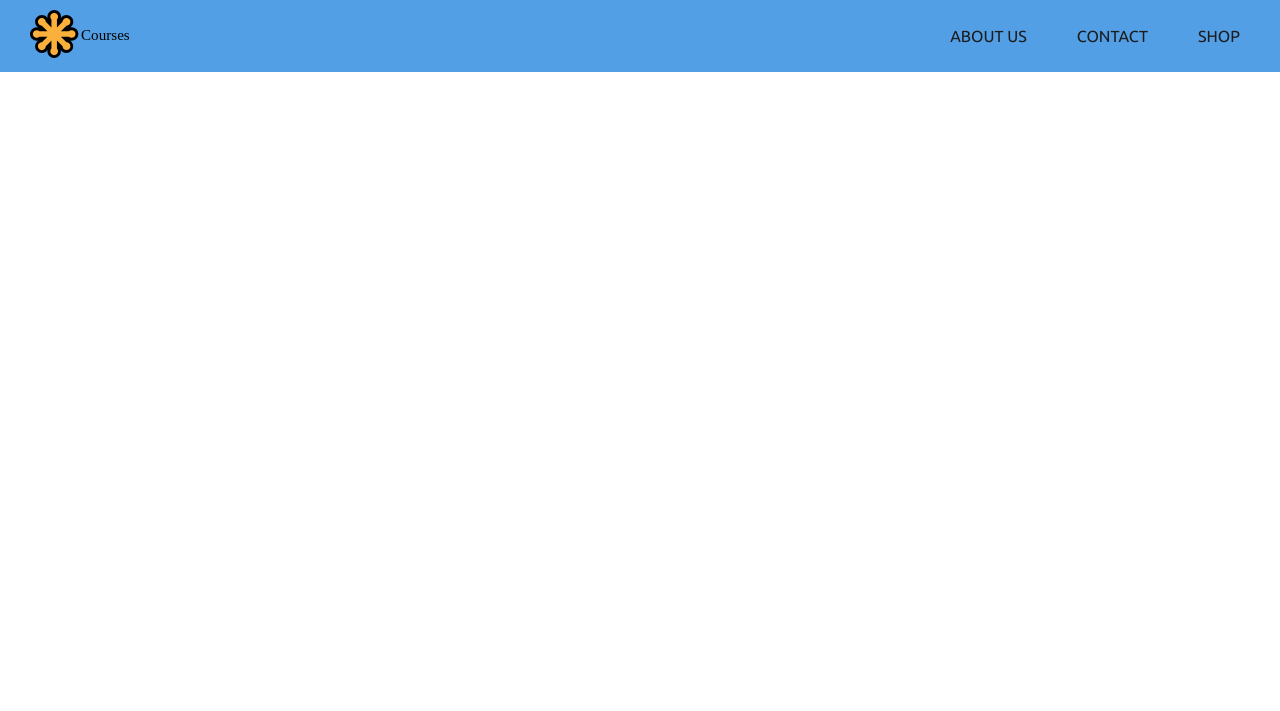
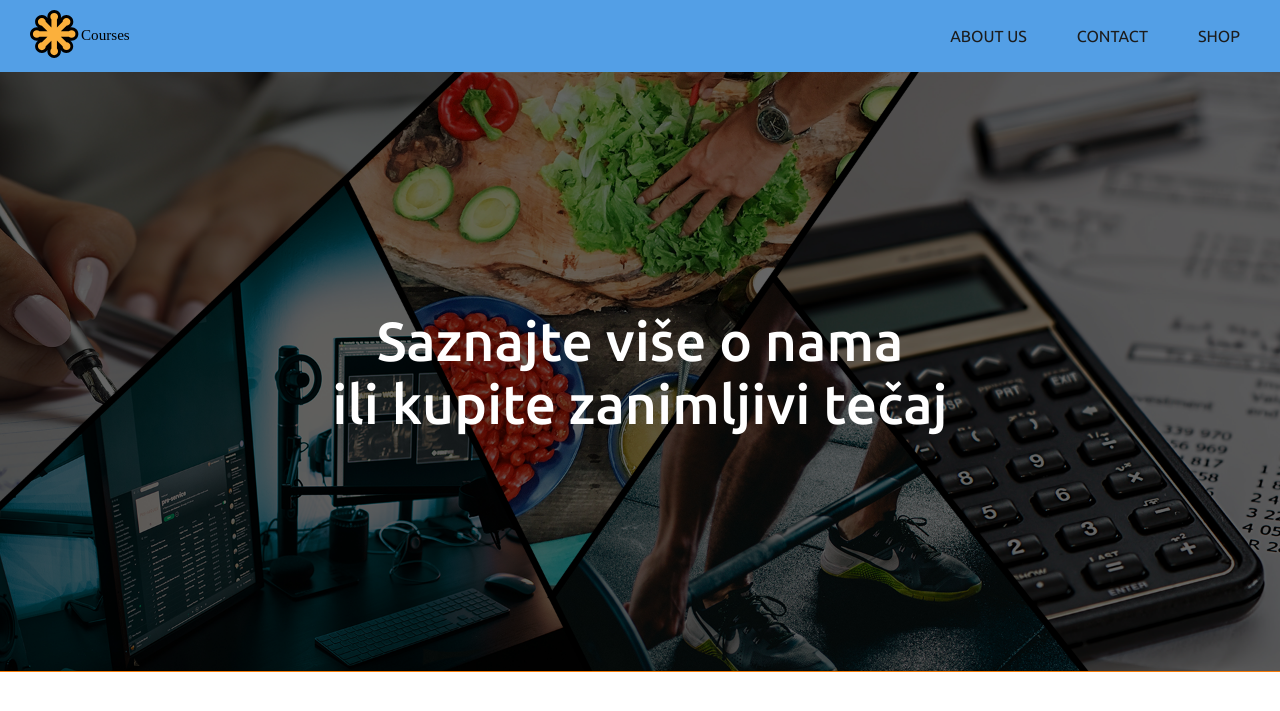
Before and after one commit to dtomicic/course-website, a PHP site: page / in a window 1280 px wide. Shown: the top 711 px of the page. Run offline with PHP 8.4, Linux system fonts and the light colour scheme; some libraries are stand-ins or nearby versions.

Commit message:
first section done

```diff
--- a/assets/css/main.css
+++ b/assets/css/main.css
@@ -109,6 +109,61 @@
   }
 }
 
+.section__main {
+  display: -webkit-box;
+  display: -ms-flexbox;
+  display: flex;
+  -webkit-box-orient: vertical;
+  -webkit-box-direction: normal;
+      -ms-flex-direction: column;
+          flex-direction: column;
+}
+
+.section__main-heading {
+  position: absolute;
+  text-align: center;
+  color: white;
+  font-family: "Ubuntu";
+  font-weight: 500;
+  font-size: 1.6875rem;
+}
+
+.section__main-image {
+  display: -webkit-box;
+  display: -ms-flexbox;
+  display: flex;
+  -webkit-box-align: center;
+      -ms-flex-align: center;
+          align-items: center;
+  -webkit-box-pack: center;
+      -ms-flex-pack: center;
+          justify-content: center;
+  position: relative;
+  background: url(/assets/img/mainpicture.png);
+  background-size: cover;
+  height: 18.75rem;
+  width: 100%;
+  border-bottom: 1px solid #F67B08;
+}
+
+@media (min-width: 768px) {
+  .section__main-heading {
+    font-size: 2.8125rem;
+  }
+  .section__main-image {
+    height: 31.25rem;
+  }
+}
+
+@media (min-width: 1150px) {
+  .section__main-heading {
+    font-size: 3.4375rem;
+  }
+  .section__main-image {
+    height: 37.5rem;
+  }
+}
+
 * {
   margin: 0;
   padding: 0;
--- a/assets/scss/abstracts/_variables.scss
+++ b/assets/scss/abstracts/_variables.scss
@@ -1,5 +1,6 @@
 //Breakpoints
 $break-mobile: 768px;
+$break-1150: 1150px;
 
 //Colors
 $main-color: #F67B08;
--- /dev/null
+++ b/assets/scss/layout/_mainsection.scss
@@ -0,0 +1,46 @@
+.section__main {
+  display: flex;
+  flex-direction: column;
+
+
+  &-heading {
+    position: absolute;
+    text-align: center;
+    color: rgb(255, 255, 255);
+    font-family: $ubuntu;
+    font-weight: 500;
+    font-size: toRem(27);
+  }
+
+  &-image {
+    display: flex;
+    align-items: center;
+    justify-content: center;
+    position: relative;
+    background: url(/assets/img/mainpicture.png);
+    background-size: cover;
+    height: toRem(300);
+    width: 100%;
+    border-bottom: 1px solid $main-color;
+  }
+}
+
+@media (min-width: $break-mobile) {
+  .section__main-heading {
+    font-size: toRem(45);
+  }
+
+  .section__main-image {
+    height: toRem(500);
+  }
+}
+
+@media (min-width: $break-1150) {
+  .section__main-heading {
+    font-size: toRem(55);
+  }
+
+  .section__main-image {
+    height: toRem(600);
+  }
+}
--- a/assets/scss/main.scss
+++ b/assets/scss/main.scss
@@ -2,4 +2,5 @@
 @import "abstracts/variables";
 @import "abstracts/fonts";
 @import "layout/navigation";
+@import "layout/mainsection";
 @import "base/typography";
--- a/index.html
+++ b/index.html
@@ -9,8 +9,6 @@
   <!-- Font awesome -->
   <script src="https://kit.fontawesome.com/66215dd952.js" crossorigin="anonymous"></script>
 
-  <!-- Javascript -->
-  <script src="/assets/js/main.js"></script>
   <title>Courses</title>
 </head>
 <body>
@@ -35,5 +33,14 @@
       </ul>
     </div>
   </nav>
+
+  <section class="section__main">
+    <div class="section__main-image">
+      <h2 class="section__main-heading">Saznajte više o nama<br>ili kupite zanimljivi tečaj</h2>
+    </div>
+  </section>
+
+<!-- Javascript -->
+<script src="/assets/js/main.js"></script>
 </body>
 </html>
```
Also changed, not shown: assets/img/mainpicture.png (added), 3 other files.
